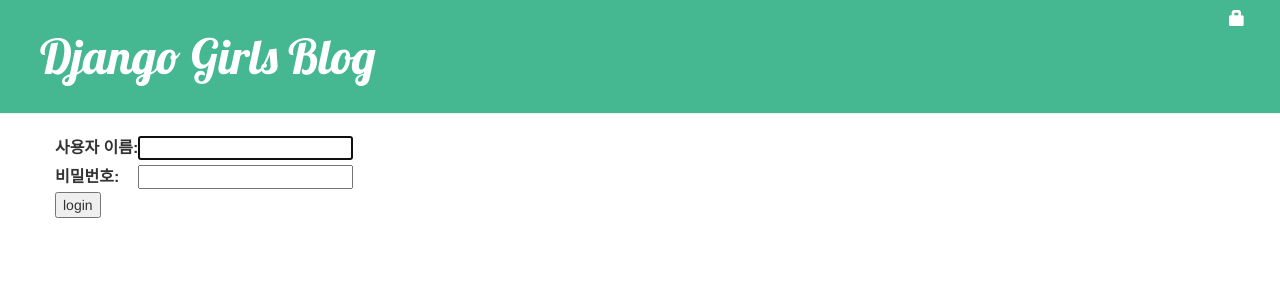
After one commit to Chaewon-IM/my-first-blog, a Django app: page /accounts/login/ in a window 1280 px wide. The commit adds this page. Shown: the top 300 px of the page. Run offline with Django 3.2, Linux system fonts and the light colour scheme; some libraries are stand-ins or nearby versions.

Commit message:
final check

```diff
--- a/blog/static/css/blog.css
+++ b/blog/static/css/blog.css
@@ -8,9 +8,9 @@
 }
 
 .page-header {
-	background-color:#00ffc8;
+	background-color:#2caf83e0;
 	margin-top:0;
-	padding:20px 20px 20px 40px;
+	padding:10px 20px 20px 40px;
 }
 
 .page-header h1, .page-header h1 a, .page-header h1 a:visited, .page-header h1 a:active {
@@ -28,7 +28,7 @@ h1, h2, h3, h4 {
 }
 
 .date {
-	color:rgb(251, 255, 0);
+	color:rgb(255, 0, 0);
 }
 
 .save {
@@ -42,8 +42,8 @@ h1, h2, h3, h4 {
 .top-menu, .top-menu:hover, .top-menu:visited{
 	color:#ffffff;
 	float:right;
-	font-size : 26pt;
-	margin-right: 20px;
+	font-size : 12pt;
+	margin-right: 15px;
 }
 
 .post {
--- a/blog/templates/blog/base.html
+++ b/blog/templates/blog/base.html
@@ -9,11 +9,14 @@
     </head>
     <body>
         <div class="page-header">
-        {% if user.is_authenticated %}
-            <a href="{% url 'post_new' %}" class="top-menu"><span class = "glyphicon glyphicon-plus"></span></a>
-            <a href="{% url 'post_draft_list' %}" class="top-menu"><span class="glyphicon glyphicon-edit"></span></a>
-        {% endif %}
-                        <h1><a href="/">Django Girls Blog</a></h1>
+            {% if user.is_authenticated %}
+                <a href="{% url 'post_new' %}" class="top-menu"><span class = "glyphicon glyphicon-plus"></span></a>
+                <a href="{% url 'post_draft_list' %}" class="top-menu"><span class="glyphicon glyphicon-edit"></span></a>
+                <p class="top-menu">Hello {{ user.username }} <small>(<a href="{% url 'logout' %}">Log out</a>)</small></p>
+            {% else %}
+                <a href="{% url 'login' %}" class="top-menu"><span class="glyphicon glyphicon-lock"></span></a>
+            {% endif %}
+            <h1><a href="/">Django Girls Blog</a></h1>
         </div>
 
         <div class="content container">
--- /dev/null
+++ b/blog/templates/registration/login.html
@@ -0,0 +1,24 @@
+{% extends "blog/base.html" %}
+
+{% block content %}
+  {% if form.errors %}
+    <p>이름과 비번이 일치하지 않습니다. 다시 시도하세요.</p>
+  {% endif %}
+
+  <form method="post" action="{% url 'login' %}">
+  {% csrf_token %}
+    <table>
+      <tr>
+        <td>{{ form.username.label_tag }}</td>
+        <td>{{ form.username }}</td>
+      </tr>
+      <tr>
+        <td>{{ form.password.label_tag }}</td>
+        <td>{{ form.password }}</td>
+      </tr>
+    </table>
+
+    <input type="submit" value="login" />
+    <input type="hidden" name="next" value="{{ next }}" />
+  </form>
+{% endblock %}
--- a/mysite/settings.py
+++ b/mysite/settings.py
@@ -31,13 +31,14 @@ ALLOWED_HOSTS = ['127.0.0.1', '.pythonanywhere.com']
 # Application definition
 
 INSTALLED_APPS = [
+    'blog',
     'django.contrib.admin',
     'django.contrib.auth',
     'django.contrib.contenttypes',
     'django.contrib.sessions',
     'django.contrib.messages',
     'django.contrib.staticfiles',
-    'blog',
+
 ]
 
 MIDDLEWARE = [
@@ -120,3 +121,5 @@ USE_TZ = True
 
 STATIC_URL = '/static/'
 STATIC_ROOT = os.path.join(BASE_DIR, 'static')
+
+LOGIN_REDIRECT_URL = '/'
--- a/mysite/urls.py
+++ b/mysite/urls.py
@@ -15,10 +15,16 @@ Including another URLconf
 """
 from django.contrib import admin
 from django.urls import path, include
-
+from django.contrib.auth import views
+#from .views import index #path account views not defined error 안됨
+#from accounts import views
+#from django.contrib.auth import views as auth_views
+#from . import views
 
 
 urlpatterns = [
     path('admin/', admin.site.urls),
+    path('accounts/login/', views.login, name='login'),#views.LoginView.as_view(), name='login'),
+    path('accounts/logout/', views.LogoutView.as_view(next_page='/'), name='logout'),
     path('', include('blog.urls')),
 ]
```
Also changed, not shown: blog/views.py (+7 -3 lines).
